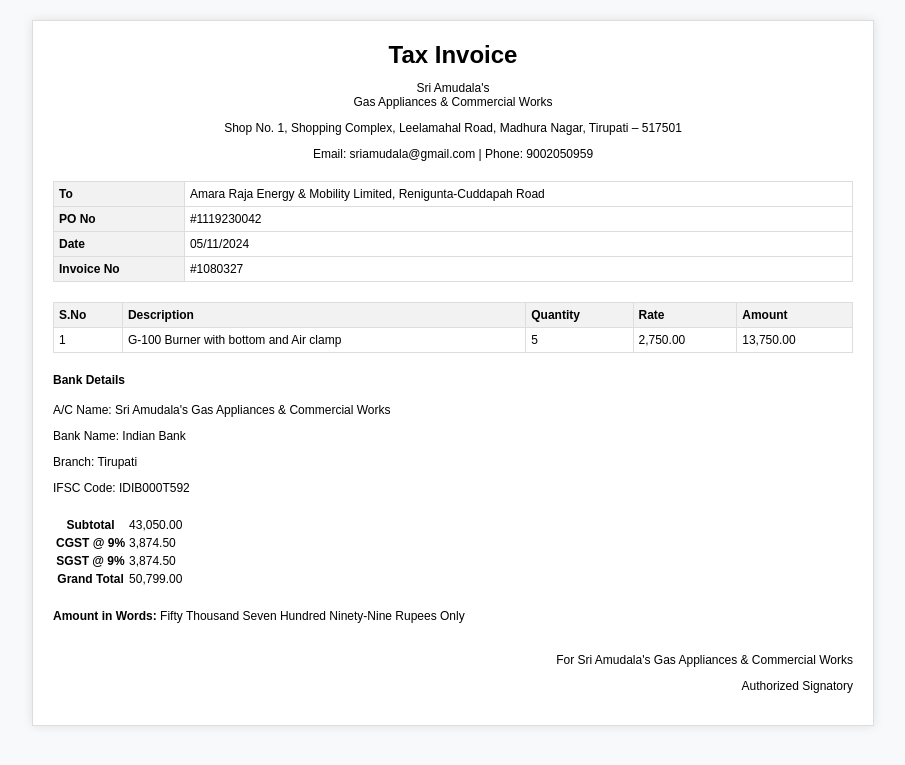
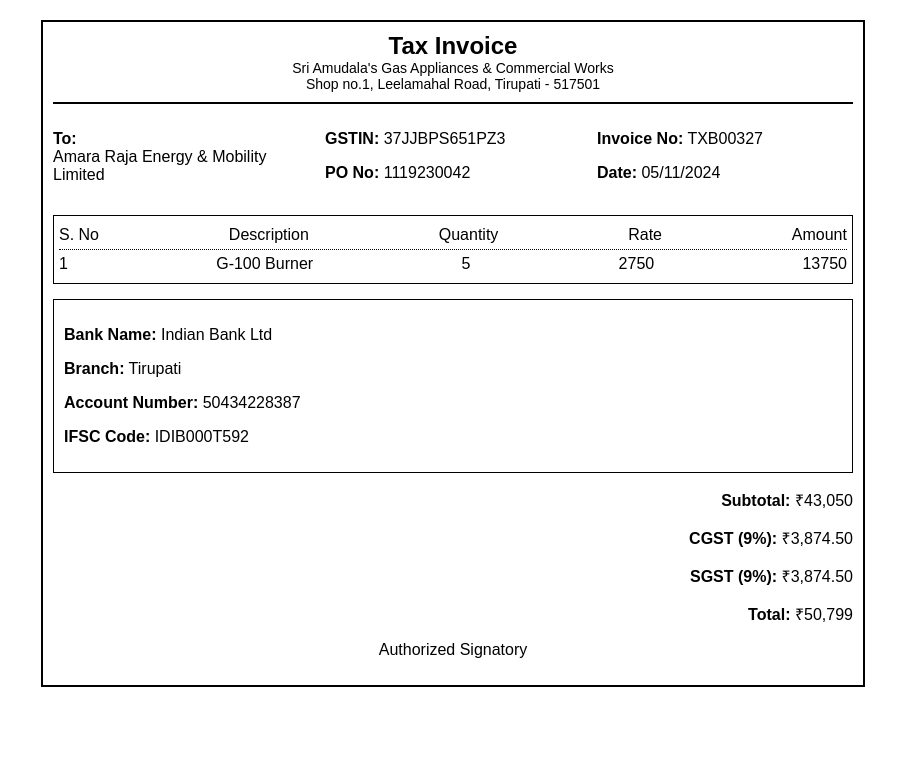
Before and after one commit to AmudalaGirish/sages, a Django app: template invoice/templates/invoice/invoice.html in a window 1280 px wide. Shown: the top 765 px of the page, without its empty margins (187-1092 px from the left). Run offline with Django 5.2, Linux system fonts and the light colour scheme; the template is opened without the code that fills it, so the values that code supplies are empty.

Commit message:
changes in invoice template

```diff
--- a/invoice/templates/invoice/invoice.html
+++ b/invoice/templates/invoice/invoice.html
@@ -3,145 +3,131 @@
 <head>
   <meta charset="UTF-8">
   <meta name="viewport" content="width=device-width, initial-scale=1.0">
-  <title>Invoice</title>
+  <title>Improved Invoice Design</title>
   <style>
     body {
       font-family: Arial, sans-serif;
-      margin: 0;
-      padding: 20px;
-      font-size: 12px;
-      background-color: #f8f9fa;
     }
-    .invoice-container {
-      max-width: 800px;
-      margin: auto;
-      background: #fff;
-      padding: 20px;
-      border: 1px solid #ddd;
-      box-shadow: 0 0 10px rgba(0, 0, 0, 0.1);
+    .invoice {
+      border: 2px solid black;
+      width: 800px;
+      margin: 20px auto;
+      padding: 10px;
     }
     .header {
       text-align: center;
+      margin-bottom: 10px;
     }
-    .header h1 {
-      margin: 0;
+    .header .title {
+      font-size: 24px;
+      font-weight: bold;
     }
-    .details {
-      margin-top: 20px;
+    .header .subtitle {
+      font-size: 14px;
     }
-    .details table {
-      width: 100%;
-      border-collapse: collapse;
+    .divider {
+      border-top: 2px solid black;
+      margin: 10px 0;
     }
-    .details th, .details td {
-      text-align: left;
+    .section {
+      margin-bottom: 15px;
+    }
+    .row-group {
+      display: flex;
+      justify-content: space-between;
+    }
+    .left, .middle, .right {
+      width: 32%;
+    }
+    .items {
+      border: 1px solid black;
       padding: 5px;
-      border: 1px solid #ddd;
     }
-    .details th {
-      background-color: #f2f2f2;
+    .item-row {
+      display: flex;
+      justify-content: space-between;
+      padding: 5px 0;
+      border-bottom: 1px dotted black;
     }
-    .bank-details, .total {
-      margin-top: 20px;
+    .item-row:last-child {
+      border-bottom: none;
     }
-    .amount-in-words {
-      margin-top: 20px;
+    .bank-details {
+      border: 1px solid black;
+      padding: 10px;
+    }
+    .summary {
+      text-align: right;
+      margin-top: 10px;
     }
     .footer {
-      text-align: right;
-      margin-top: 30px;
+      text-align: center;
+      margin-top: 15px;
     }
   </style>
 </head>
 <body>
-  <div class="invoice-container">
+  <div class="invoice">
+    <!-- Header Section -->
     <div class="header">
-      <h1>Tax Invoice</h1>
-      <p>Sri Amudala's<br>Gas Appliances & Commercial Works</p>
-      <p>Shop No. 1, Shopping Complex, Leelamahal Road, Madhura Nagar, Tirupati – 517501</p>
-      <p>Email: sriamudala@gmail.com | Phone: 9002050959</p>
+      <div class="title">Tax Invoice</div>
+      <div class="subtitle">Sri Amudala's Gas Appliances & Commercial Works</div>
+      <div class="subtitle">Shop no.1, Leelamahal Road, Tirupati - 517501</div>
+    </div>
+    <div class="divider"></div>
+
+    <!-- Address and Details Section -->
+    <div class="section row-group">
+      <div class="left">
+        <p><b>To:</b><br>Amara Raja Energy & Mobility Limited</p>
+      </div>
+      <div class="middle">
+        <p><b>GSTIN:</b> 37JJBPS651PZ3</p>
+        <p><b>PO No:</b> 1119230042</p>
+      </div>
+      <div class="right">
+        <p><b>Invoice No:</b> TXB00327</p>
+        <p><b>Date:</b> 05/11/2024</p>
+      </div>
     </div>
 
-    <div class="details">
-      <table>
-        <tr>
-          <th>To</th>
-          <td>Amara Raja Energy & Mobility Limited, Renigunta-Cuddapah Road</td>
-        </tr>
-        <tr>
-          <th>PO No</th>
-          <td>#1119230042</td>
-        </tr>
-        <tr>
-          <th>Date</th>
-          <td>05/11/2024</td>
-        </tr>
-        <tr>
-          <th>Invoice No</th>
-          <td>#1080327</td>
-        </tr>
-      </table>
+    <!-- Items Section -->
+    <div class="section items">
+      <div class="item-row">
+        <div>S. No</div>
+        <div>Description</div>
+        <div>Quantity</div>
+        <div>Rate</div>
+        <div>Amount</div>
+      </div>
+      <div class="item-row">
+        <div>1</div>
+        <div>G-100 Burner</div>
+        <div>5</div>
+        <div>2750</div>
+        <div>13750</div>
+      </div>
+      <!-- Add more rows as needed -->
     </div>
 
-    <div class="details">
-      <table>
-        <thead>
-          <tr>
-            <th>S.No</th>
-            <th>Description</th>
-            <th>Quantity</th>
-            <th>Rate</th>
-            <th>Amount</th>
-          </tr>
-        </thead>
-        <tbody>
-          <tr>
-            <td>1</td>
-            <td>G-100 Burner with bottom and Air clamp</td>
-            <td>5</td>
-            <td>2,750.00</td>
-            <td>13,750.00</td>
-          </tr>
-          <!-- Add more rows as needed -->
-        </tbody>
-      </table>
+    <!-- Bank Details Section -->
+    <div class="section bank-details">
+      <p><b>Bank Name:</b> Indian Bank Ltd</p>
+      <p><b>Branch:</b> Tirupati</p>
+      <p><b>Account Number:</b> 50434228387</p>
+      <p><b>IFSC Code:</b> IDIB000T592</p>
     </div>
 
-    <div class="bank-details">
-      <h4>Bank Details</h4>
-      <p>A/C Name: Sri Amudala's Gas Appliances & Commercial Works</p>
-      <p>Bank Name: Indian Bank</p>
-      <p>Branch: Tirupati</p>
-      <p>IFSC Code: IDIB000T592</p>
+    <!-- Summary Section -->
+    <div class="summary">
+      <p><b>Subtotal:</b> ₹43,050</p>
+      <p><b>CGST (9%):</b> ₹3,874.50</p>
+      <p><b>SGST (9%):</b> ₹3,874.50</p>
+      <p><b>Total:</b> ₹50,799</p>
     </div>
 
-    <div class="total">
-      <table>
-        <tr>
-          <th>Subtotal</th>
-          <td>43,050.00</td>
-        </tr>
-        <tr>
-          <th>CGST @ 9%</th>
-          <td>3,874.50</td>
-        </tr>
-        <tr>
-          <th>SGST @ 9%</th>
-          <td>3,874.50</td>
-        </tr>
-        <tr>
-          <th>Grand Total</th>
-          <td>50,799.00</td>
-        </tr>
-      </table>
-    </div>
-
-    <div class="amount-in-words">
-      <p><strong>Amount in Words:</strong> Fifty Thousand Seven Hundred Ninety-Nine Rupees Only</p>
-    </div>
-
+    <!-- Footer Section -->
     <div class="footer">
-      <p>For Sri Amudala's Gas Appliances & Commercial Works</p>
       <p>Authorized Signatory</p>
     </div>
   </div>
```
